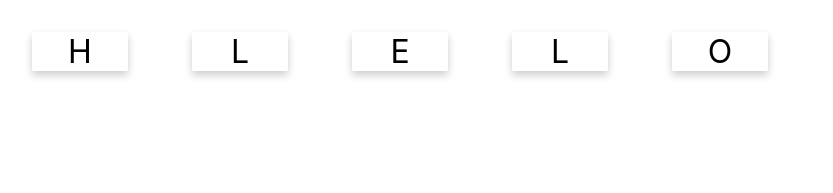
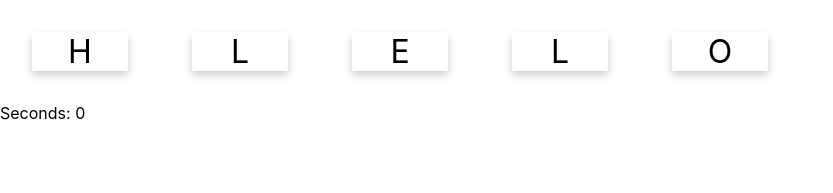
Before and after one commit to 6210110346/LabReact, a React (Create React App) app: page / in a window 1280 px wide. Shown: the top 193 px of the page, without its empty margins (0-833 px from the left). Built offline with nearby package versions, Linux system fonts and the light colour scheme.

Commit message:
7 try to add timer

```diff
--- a/src/CharacterCard.js
+++ b/src/CharacterCard.js
@@ -1,15 +1,22 @@
-import React, { useState,useEffect } from 'react';
+import React, { useState,useEffect,useRef } from 'react';
 
 export default function CharacterCard(props) {
+    const [active, setActive] = useState(false);
+    const attemptRef = useRef(props.attempt);
 
-    const [active, setActive] = useState(false);
     const activate = () => {
         if (!active) {
             setActive(true)
             props.activationHandler(props.value)
         }
     }
-    useEffect(()=> {} )
+
+    useEffect(()=> {
+        if(attemptRef.current !== props.attempt){
+            setActive(false);
+            attemptRef.current = props.attempt
+        }
+    } )
     const className = `card ${active ? 'activeCard' : ''}`
     return (
         <div className={className} onClick={activate}>{props.value}</div>
--- /dev/null
+++ b/src/Timer.js
@@ -0,0 +1,10 @@
+import React from 'react';
+export default function Timer(){
+    let seconds = 0;
+    setInterval(()=> seconds = seconds + 1,1000)
+    return(
+        <div>
+            Seconds: {seconds}
+        </div>
+    )
+}
--- a/src/WordCard.js
+++ b/src/WordCard.js
@@ -1,5 +1,6 @@
 import React, { useState } from 'react';
 import CharacterCard from './CharacterCard';
+import Timer from './Timer';
 import _ from 'lodash';
 
 const prepareStateFromWord = (given_word) => {
@@ -39,6 +40,9 @@ export default function WordCard(props) {
     return (
         <div>
             {state.chars.map((c, i) => <CharacterCard value={c} key={i} activationHandler={activationHandler} attempt={state.attempt}/>)}
+            <div>
+                <Timer/>
+            </div>
         </div>
     );
 }
```
